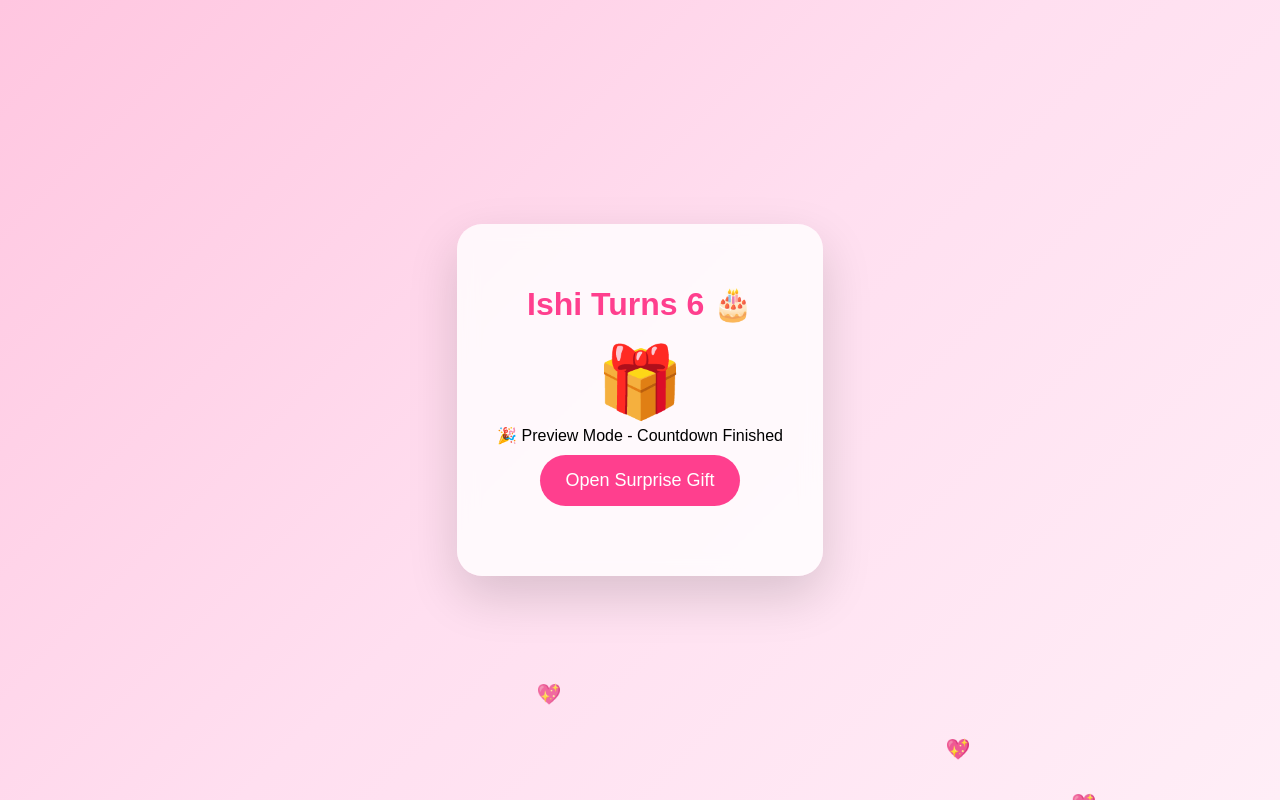
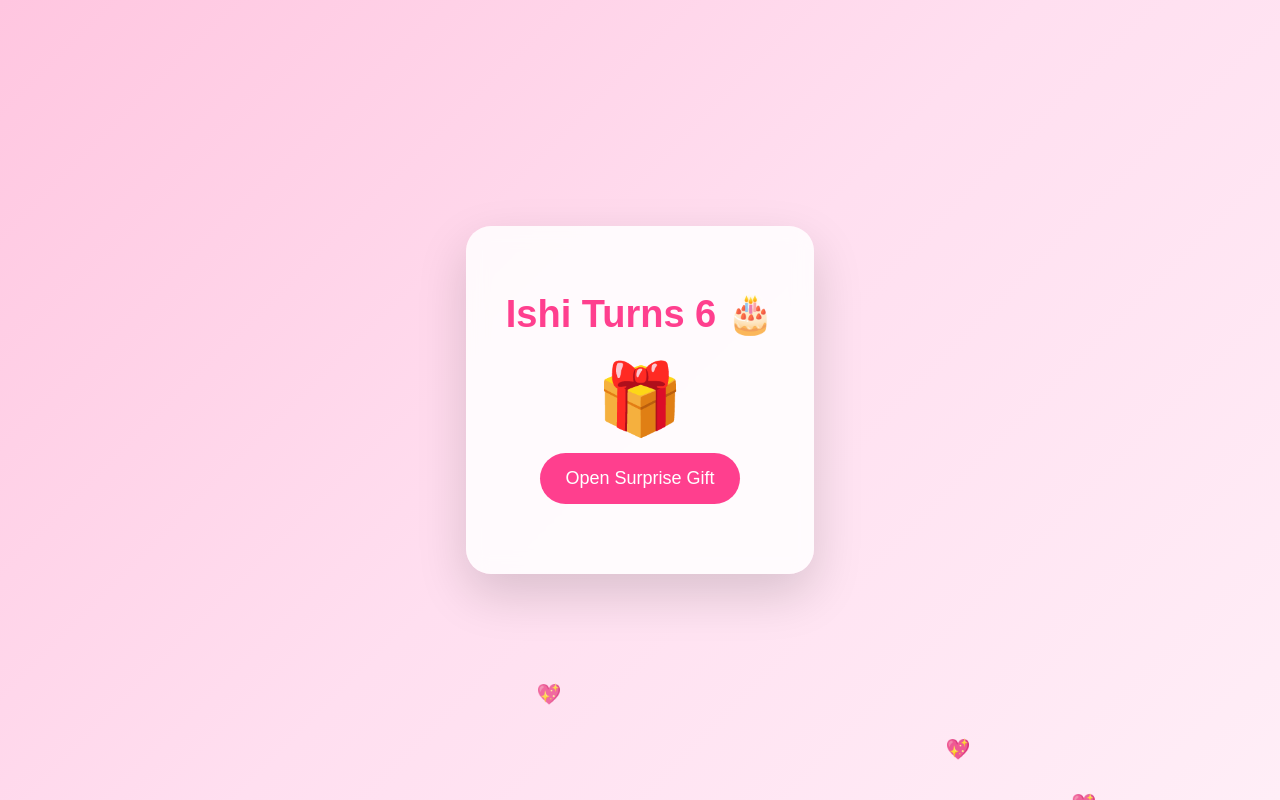
Before and after one commit to aniket180206/Ishi, a plain HTML site: page index.html in a window 1280 px wide. Drawn offline with Linux system fonts and the light colour scheme.

Commit message:
Update index.html

```diff
--- a/index.html
+++ b/index.html
@@ -3,7 +3,7 @@
 <head>
 <meta charset="UTF-8">
 <meta name="viewport" content="width=device-width, initial-scale=1.0">
-<title>Ishi Turns 6 🎀 Preview</title>
+<title>Ishi Turns 6 🎀</title>
 
 <style>
 
@@ -18,7 +18,7 @@
 overflow-x:hidden;
 }
 
-/* hearts */
+/* floating hearts */
 
 .heart{
 position:fixed;
@@ -32,10 +32,10 @@
 100%{transform:translateY(-10vh);opacity:0}
 }
 
-/* card */
+/* glass card */
 
 .container{
-background:rgba(255,255,255,0.8);
+background:rgba(255,255,255,0.85);
 backdrop-filter:blur(10px);
 padding:40px;
 border-radius:25px;
@@ -46,7 +46,10 @@
 
 h1{
 color:#ff3f8e;
+font-size:38px;
 }
+
+/* buttons */
 
 button{
 background:#ff3f8e;
@@ -93,6 +96,8 @@
 font-size:18px;
 color:#ff1493;
 }
+
+/* arrows */
 
 .arrow{
 position:absolute;
@@ -148,8 +153,6 @@
 
 <div class="gift">🎁</div>
 
-<div>🎉 Preview Mode - Countdown Finished</div>
-
 <button id="giftBtn">Open Surprise Gift</button>
 <button id="secretBtn" style="display:none">Open Secret Message 💌</button>
 
@@ -158,12 +161,15 @@
 <div class="secret" id="secretMsg">
 Happy 6th Birthday Ishi! 🎀
 You are the sweetest girl in the world! 💖
+May your life always be full of happiness and magic ✨
 </div>
 
 <div class="slideshow" id="slideshow">
 
 <div class="arrow left" onclick="prevSlide()">❮</div>
 <div class="arrow right" onclick="nextSlide()">❯</div>
+
+<!-- 16 PHOTOS -->
 
 <div class="slide">
 <img src="photo1.jpg">
```
